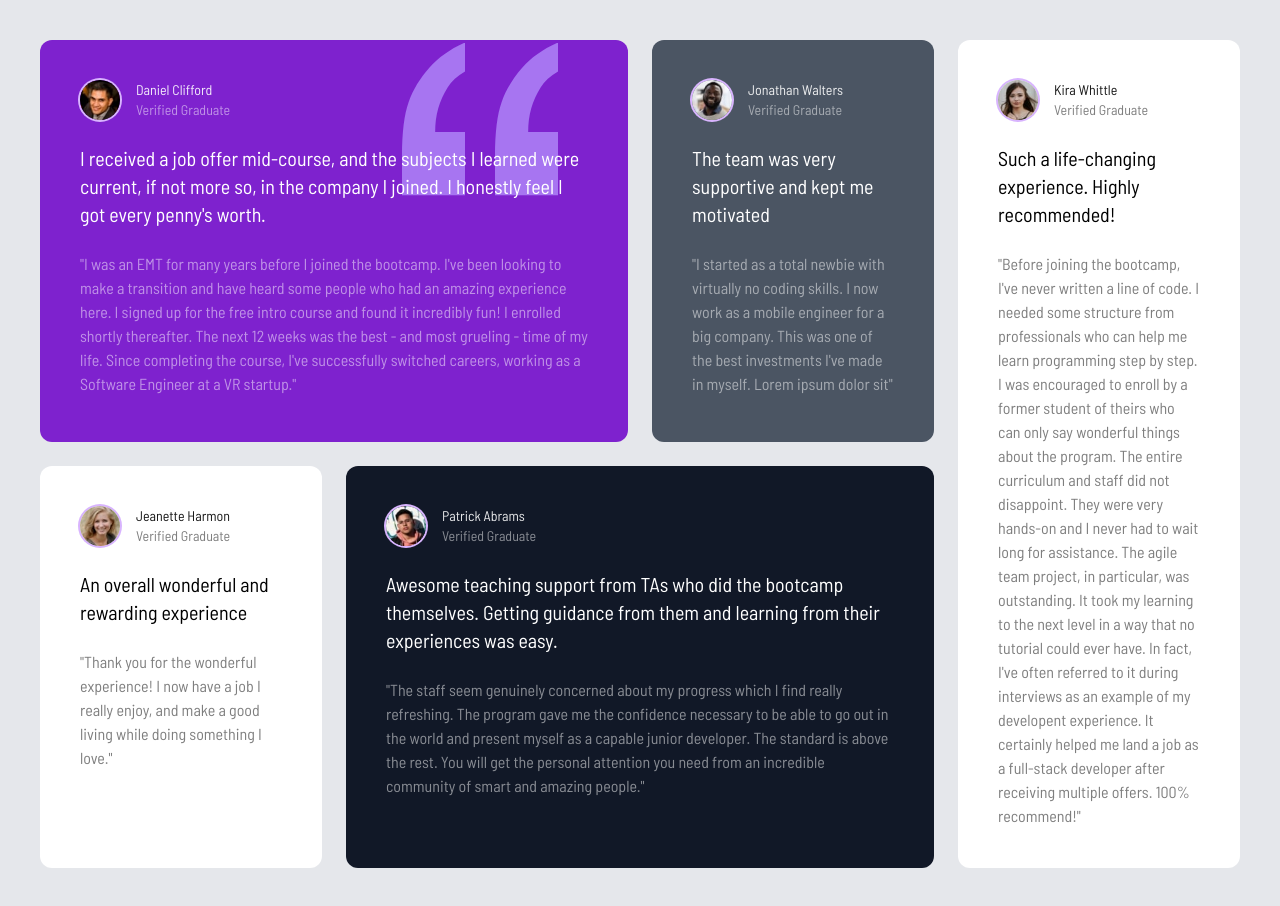
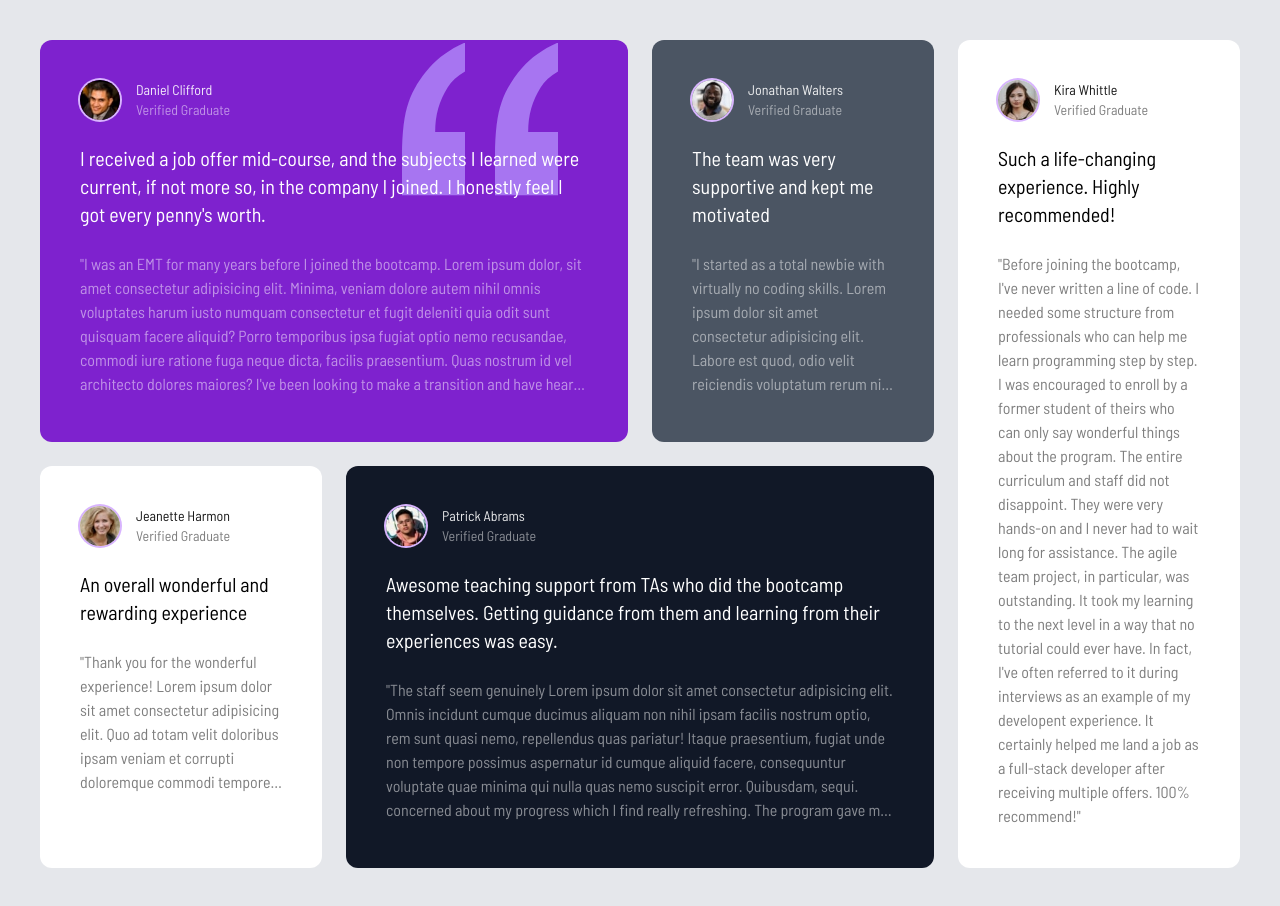
Before and after one commit to DevHarry066/Grid-Testimonial, a website: page index.html in a window 1280 px wide. Drawn offline with Linux system fonts and the light colour scheme.

Commit message:
line clamp to remove text more than mentioned line

```diff
--- a/index.html
+++ b/index.html
@@ -37,13 +37,13 @@
             I received a job offer mid-course, and the subjects I learned were current, if not more so, in the company I joined. I honestly feel I got every penny's worth.
           </p>
           <!--Small Text-->
-          <p class="mt-6 opacity-50">
-            "I was an EMT for many years before I joined the bootcamp. I've been looking to make a transition and have heard some people who had an amazing experience here. I signed up for the free intro course and found it incredibly fun! I enrolled shortly thereafter. The next 12 weeks was the best - and most grueling - time of my life. Since completing the course, I've successfully switched careers, working as a Software Engineer at a VR startup."
+          <p class="mt-6 opacity-50 line-clamp-6">
+            "I was an EMT for many years before I joined the bootcamp. Lorem ipsum dolor, sit amet consectetur adipisicing elit. Minima, veniam dolore autem nihil omnis voluptates harum iusto numquam consectetur et fugit deleniti quia odit sunt quisquam facere aliquid? Porro temporibus ipsa fugiat optio nemo recusandae, commodi iure ratione fuga neque dicta, facilis praesentium. Quas nostrum id vel architecto dolores maiores? I've been looking to make a transition and have heard some people who had an amazing experience here. I signed up for the free intro course and found it incredibly fun! I enrolled shortly thereafter. The next 12 weeks was the best - and most grueling - time of my life. Since completing the course, I've successfully switched careers, working as a Software Engineer at a VR startup."
           </p>
         </div>
 
         <!--Item 2-->
-        <div class="p-10 rounded-xl bg-gray-600">
+        <div class="p-10 rounded-xl bg-gray-600 line-clamp-6">
           <!--Box header-->
           <div class="flex space-x-4">
             <img src="./images/image-jonathan.jpg" class="w-10 h-10 rounded-full ring-2 ring-purple-300"/>
@@ -57,8 +57,8 @@
             The team was very supportive and kept me motivated
           </p>
           <!--Small Text-->
-          <p class="mt-6 opacity-50">
-            "I started as a total newbie with virtually no coding skills. I now work as a mobile engineer for a big company. This was one of the best investments I've made in myself. Lorem ipsum dolor sit"
+          <p class="mt-6 opacity-50 line-clamp-6">
+            "I started as a total newbie with virtually no coding skills. Lorem ipsum dolor sit amet consectetur adipisicing elit. Labore est quod, odio velit reiciendis voluptatum rerum nisi officia, nulla sequi fugit inventore possimus animi ab iusto quidem necessitatibus alias qui repudiandae porro ipsa quam. Impedit repellendus ea dolores sunt doloribus. Cumque magni expedita debitis saepe perferendis corporis nisi sequi repellat! I now work as a mobile engineer for a big company. This was one of the best investments I've made in myself. Lorem ipsum dolor sit"
           </p>
         </div>
 
@@ -98,8 +98,8 @@
             An overall wonderful and rewarding experience
           </p>
           <!--Small Text-->
-          <p class="mt-6 opacity-50">
-            "Thank you for the wonderful experience! I now have a job I really enjoy, and make a good living while doing something I love."
+          <p class="mt-6 opacity-50 line-clamp-6">
+            "Thank you for the wonderful experience! Lorem ipsum dolor sit amet consectetur adipisicing elit. Quo ad totam velit doloribus ipsam veniam et corrupti doloremque commodi tempore hic dicta, possimus culpa dolore reiciendis animi. Molestiae, recusandae eveniet nostrum dolores vel deserunt explicabo tempore minus quaerat temporibus ipsum distinctio sequi magni obcaecati maxime debitis totam odio non. Officia! I now have a job I really enjoy, and make a good living while doing something I love."
           </p>
         </div>
 
@@ -119,8 +119,8 @@
             Awesome teaching support from TAs who did the bootcamp themselves. Getting guidance from them and learning from their experiences was easy.
           </p>
           <!--Small Text-->
-          <p class="mt-6 opacity-50">
-            "The staff seem genuinely concerned about my progress which I find really refreshing. The program gave me the confidence necessary to be able to go out in the world and present myself as a capable junior developer. The standard is above the rest. You will get the personal attention you need from an incredible community of smart and amazing people."
+          <p class="mt-6 opacity-50 line-clamp-6">
+            "The staff seem genuinely Lorem ipsum dolor sit amet consectetur adipisicing elit. Omnis incidunt cumque ducimus aliquam non nihil ipsam facilis nostrum optio, rem sunt quasi nemo, repellendus quas pariatur! Itaque praesentium, fugiat unde non tempore possimus aspernatur id cumque aliquid facere, consequuntur voluptate quae minima qui nulla quas nemo suscipit error. Quibusdam, sequi. concerned about my progress which I find really refreshing. The program gave me the confidence necessary to be able to go out in the world and present myself as a capable junior developer. The standard is above the rest. You will get the personal attention you need from an incredible community of smart and amazing people."
           </p>
         </div>
 
```
Also changed, not shown: public/css/style.css.
